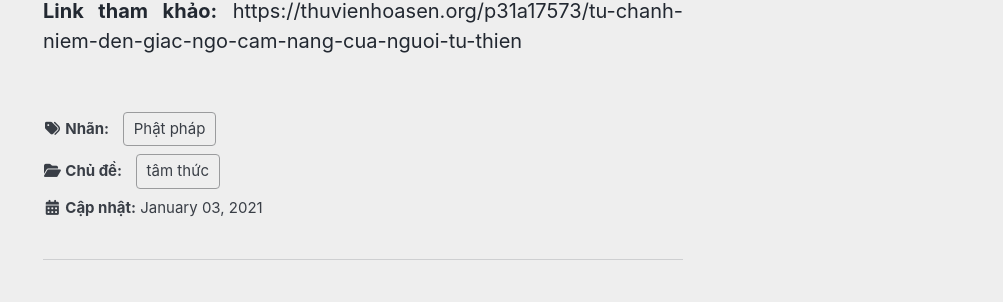
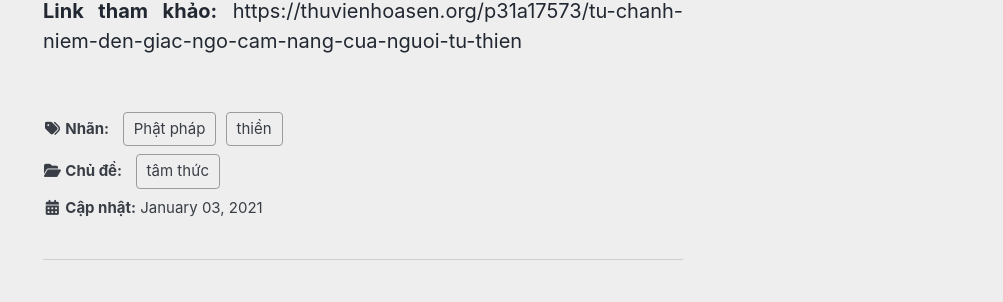
Before and after one commit to twinni7/twinni7.github.io, a Jekyll site: the page built from _posts/tam-thuc/2021-01-03-tu-chanh-niem-den-giac-ngo.md, in a window 1280 px wide and 900 px high, scrolled down 7415 px. Shown: the part 141-443 px from the top of the window, without its empty margins (277-1280 px from the left). Built offline with Jekyll 4.4.1, drawn with Linux system fonts in a browser that asks for light colours; cached includes are drawn as plain includes; nearby versions of some CDN libraries.

Commit message:
update fix

```diff
--- a/_posts/tam-thuc/2021-01-03-tu-chanh-niem-den-giac-ngo.md
+++ b/_posts/tam-thuc/2021-01-03-tu-chanh-niem-den-giac-ngo.md
@@ -4,8 +4,9 @@
  - tâm thức
 tags:
  - Phật pháp
+ - thiền
 header:
-  overlay_image: /images/abstract-05-clovers.jpg
+  overlay_image: /images/abstract-07-breakthechain.jpg
   overlay_filter: 0.7
 last_modified_at: 2021-01-03
 ---
```
